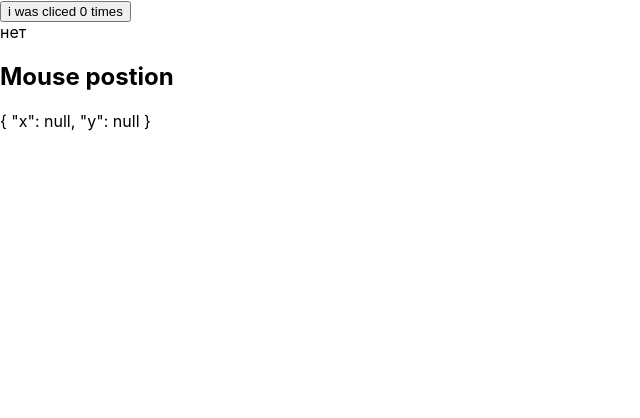
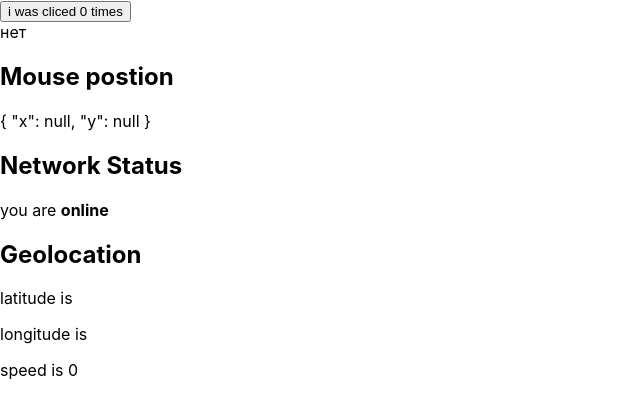
Before and after one commit to itprogerru/simple-hook-react, a React (Create React App) app: page / in a window 1280 px wide. Shown: the top 418 px of the page, without its empty margins (0-640 px from the left). Built offline with nearby package versions, Linux system fonts and the light colour scheme; no server answers.

Commit message:
geolacation

```diff
--- a/src/App.js
+++ b/src/App.js
@@ -1,19 +1,46 @@
 import React, { useState, useEffect } from 'react';
 
+const initialLocationsState = {
+  latitude: null,
+  longitude: null,
+  speed: null
+
+}
 
 const App = () => {
   const [count, setCount] = useState(0);
   const [isOn, setIsOn] = useState(false)
   const [mousePosition, setMousePosition] = useState({x: null, y: null})
+  const [status, setStatus] = useState(navigator.onLine)
+  const [{latitude, longitude, speed}, setLocation] = useState(initialLocationsState);
+  let mounted = true;
 
   useEffect(()=>{
     document.title = `you a cliked ${count}`
     window.addEventListener('mousemove', handleMouseMove)
+    window.addEventListener('online', handleOnline);
+    window.addEventListener('offline', handleOffline);
+    navigator.geolocation.getCurrentPosition(handleGeoLocation);
+    const watchid = navigator.geolocation.watchPosition(handleGeoLocation)
 
     return ()=> {
       window.removeEventListener('mousemove', handleMouseMove)
+      window.removeEventListener('online', handleOnline);
+      window.removeEventListener('offline', handleOffline);
+      navigator.geolocation.clearWatch(watchid);
+      mounted = false;
     }
   },[count])
+
+  const handleGeoLocation = event => {
+    if (mounted) {
+      setLocation({
+        latitude: event.coords.latitude,
+        longitude: event.coords.longitude,
+        speed: event.coords.speed
+      })
+    }
+  }
 
   const handleMouseMove = event => {
     setMousePosition({
@@ -22,6 +49,12 @@ const App = () => {
     })
   }
 
+  const handleOnline = () => {
+    setStatus(true)
+  }
+  const handleOffline = () => {
+    setStatus(false)
+  }
 
   const incrementCount = () => {
    //setCount(count+1);
@@ -42,6 +75,15 @@ const App = () => {
 
       <h2>Mouse postion</h2>
       {JSON.stringify(mousePosition, null, 2)}
+
+      <h2>Network Status </h2>
+      <p> you are <strong> {status ? "online": "offline"}</strong></p>
+
+      <h2>Geolocation</h2>
+      <p>latitude is {latitude} </p>
+      <p>longitude is {longitude} </p>
+      <p>speed is {speed ? speed : "0" } </p>
+
       </>
       )
 }
```
